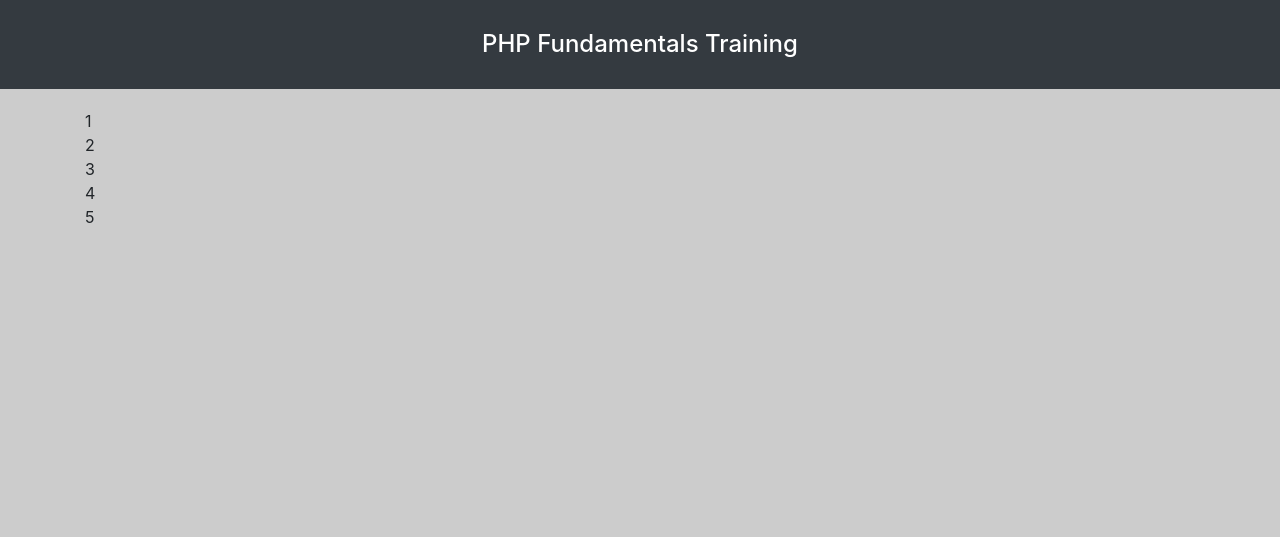
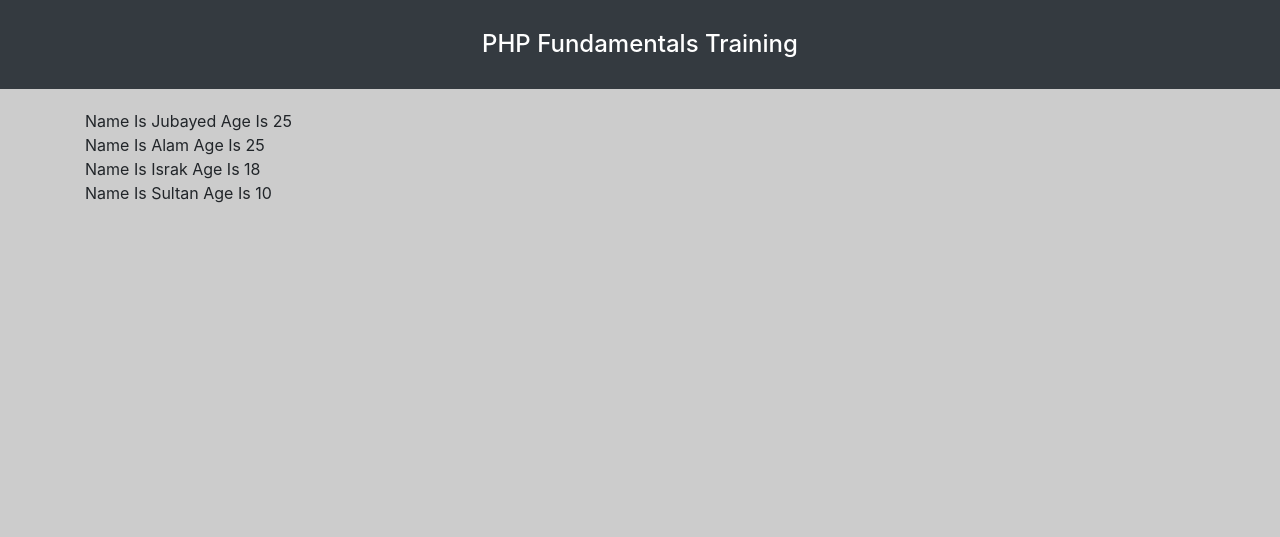
Before and after one commit to jasujon/start-php, a PHP site: page / in a window 1280 px wide. Shown: the top 537 px of the page. Run offline with PHP 8.4, Linux system fonts and the light colour scheme.

Commit message:
Associative arrays

```diff
--- a/index.php
+++ b/index.php
@@ -30,32 +30,19 @@
         <div class="main" style="min-height: 449px;background: #ccc;">
             <div class="container" style="padding-top:20px;">
                 <?php
-                    # Indexed arrays
+                    # Associative arrays
 
-                    $x = array(1,2,3,4,5);
-                    //echo $x[0];
-                            #output : 1
-                    /*
-                    $x[0] = 1;
-                    $x[1] = 2;
-                    $x[2] = 3;
-                    $x[3] = 4;
-                    $x[4] = 5;
-                    */
+                     #foreach loop
 
+                     #name as key
 
-                    #count method
-                   // echo "Total " . count($x);      #output : 5 ;
+                     $person = array("Jubayed"=>"25","Alam"=>"25","Israk"=>"18","Sultan"=>"10");
 
+                     foreach($person as $name => $age){
+                         echo "Name Is ".$name. " Age Is ".$age;
+                         echo "</br>";
 
-                   #for loop
-                   $total = count($x);
-                   $i = 0;
-                   for($i = 0 ; $i<$total;$i++){
-                       //echo $i;
-                       echo $x[$i];
-                       echo "</br>";
-                   }
+                     }
 
 
 
```
